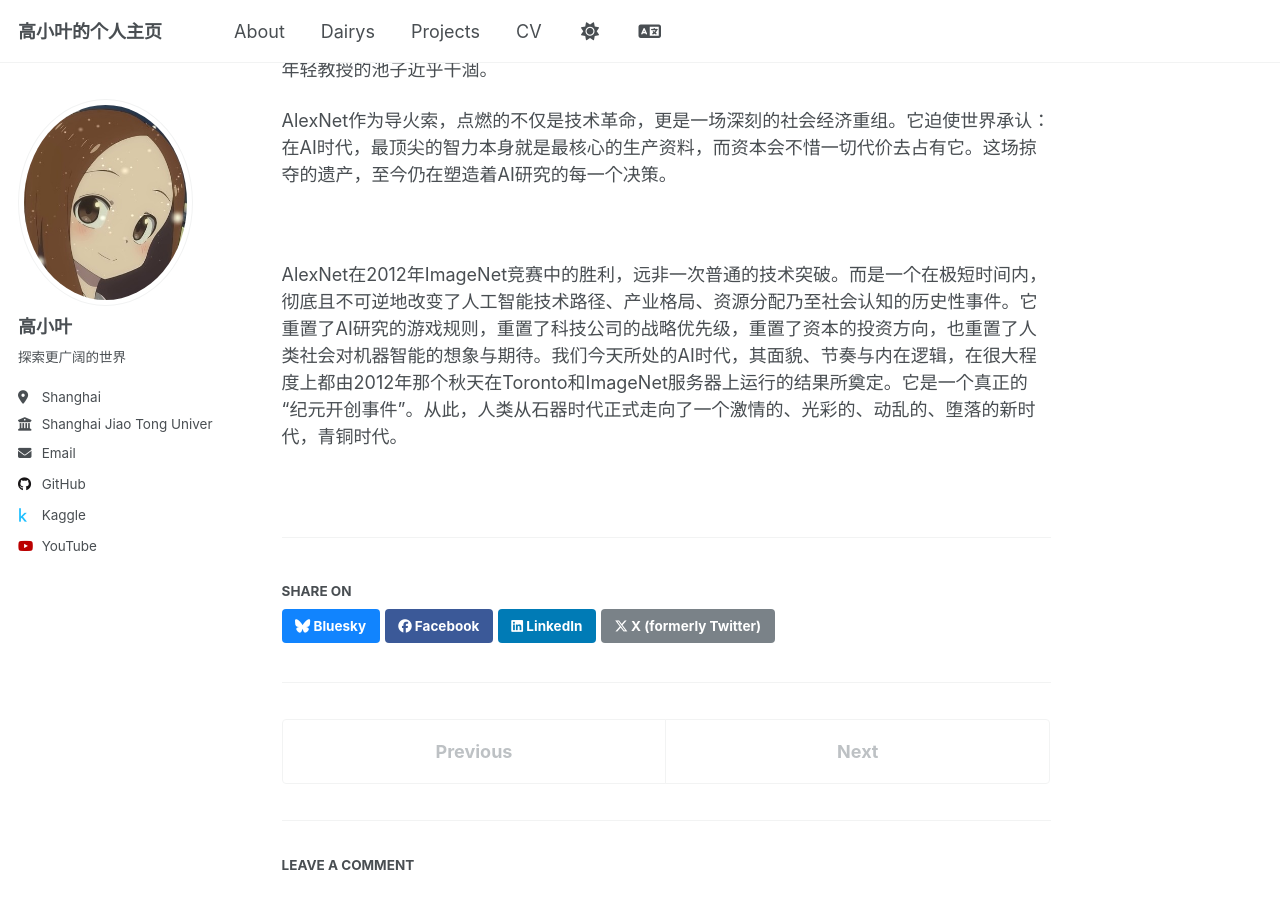
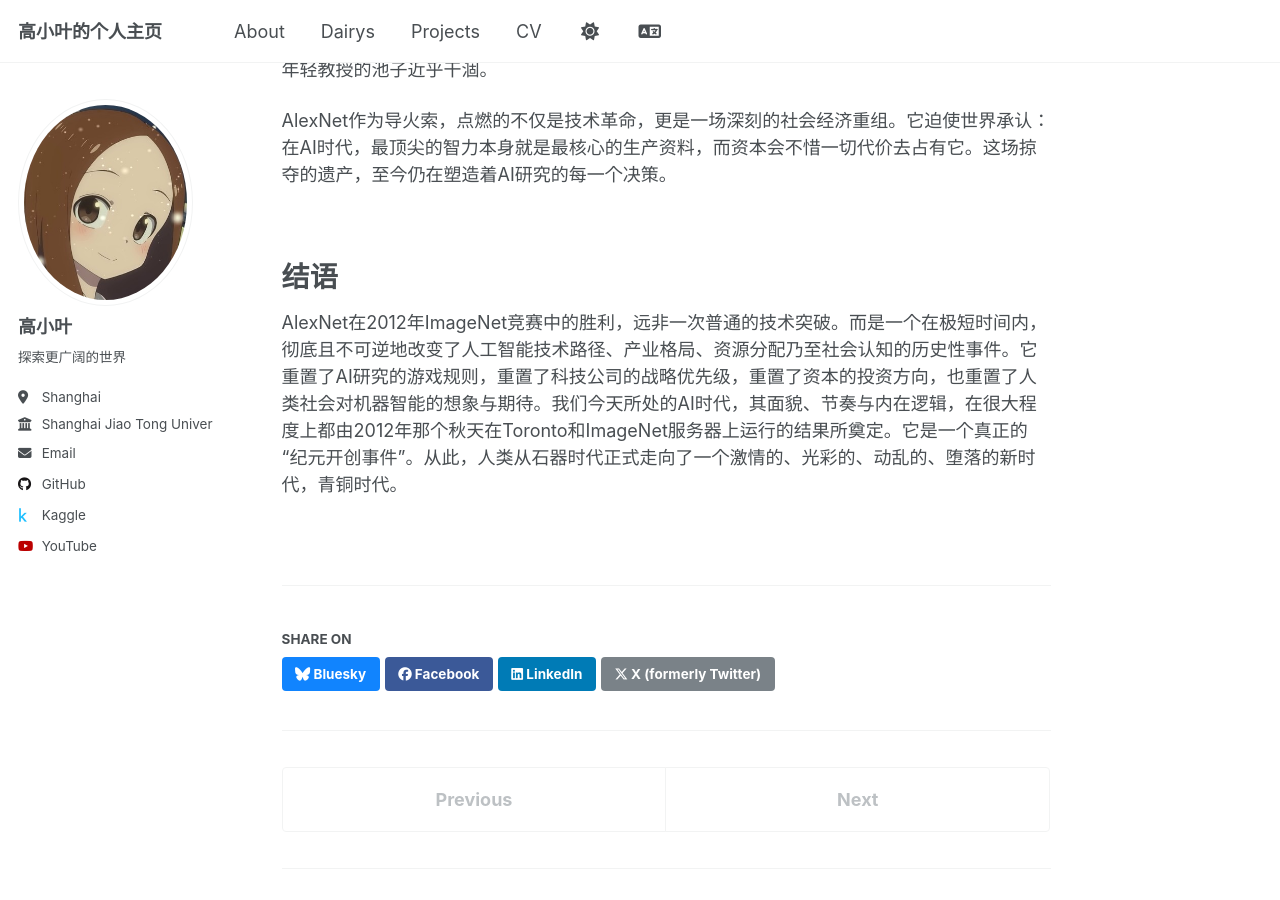
Before and after one commit to gaoyesjtu/gaoyesjtu.github.io, a Jekyll site: the page built from _dairys/第一章/2025-12-9-d.md, in a window 1280 px wide and 900 px high, scrolled down 2915 px. Built offline with Jekyll 4.4.1, drawn with Linux system fonts in a browser that asks for light colours; comment, search, counter and statistics services are not loaded.

Commit message:
Update 2025-12-9-d.md

```diff
--- a/_dairys/第一章/2025-12-9-d.md
+++ b/_dairys/第一章/2025-12-9-d.md
@@ -56,6 +56,8 @@ AlexNet作为导火索，点燃的不仅是技术革命，更是一场深刻的
 
 <br>
 
+# 结语
+
 AlexNet在2012年ImageNet竞赛中的胜利，远非一次普通的技术突破。而是一个在极短时间内，彻底且不可逆地改变了人工智能技术路径、产业格局、资源分配乃至社会认知的历史性事件。它重置了AI研究的游戏规则，重置了科技公司的战略优先级，重置了资本的投资方向，也重置了人类社会对机器智能的想象与期待。我们今天所处的AI时代，其面貌、节奏与内在逻辑，在很大程度上都由2012年那个秋天在Toronto和ImageNet服务器上运行的结果所奠定。它是一个真正的 “纪元开创事件”。从此，人类从石器时代正式走向了一个激情的、光彩的、动乱的、堕落的新时代，青铜时代。
 
 
```
